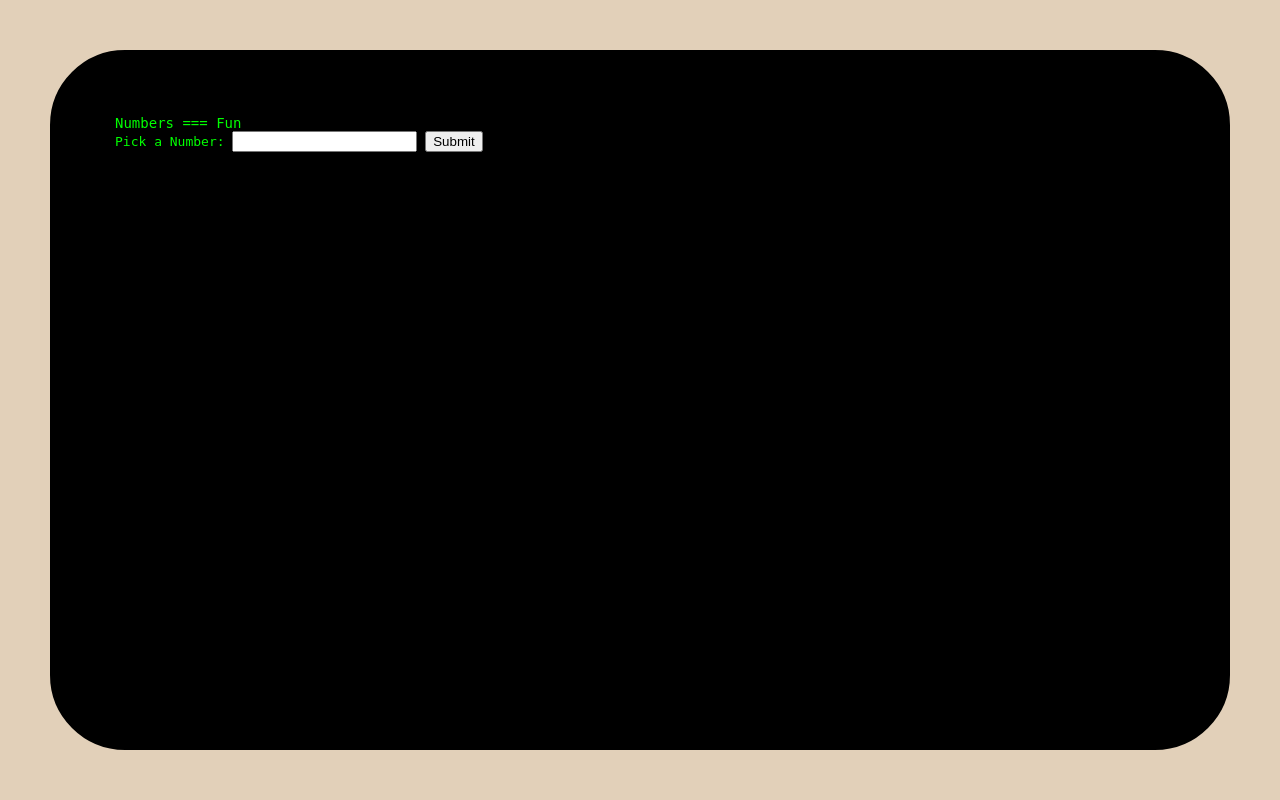
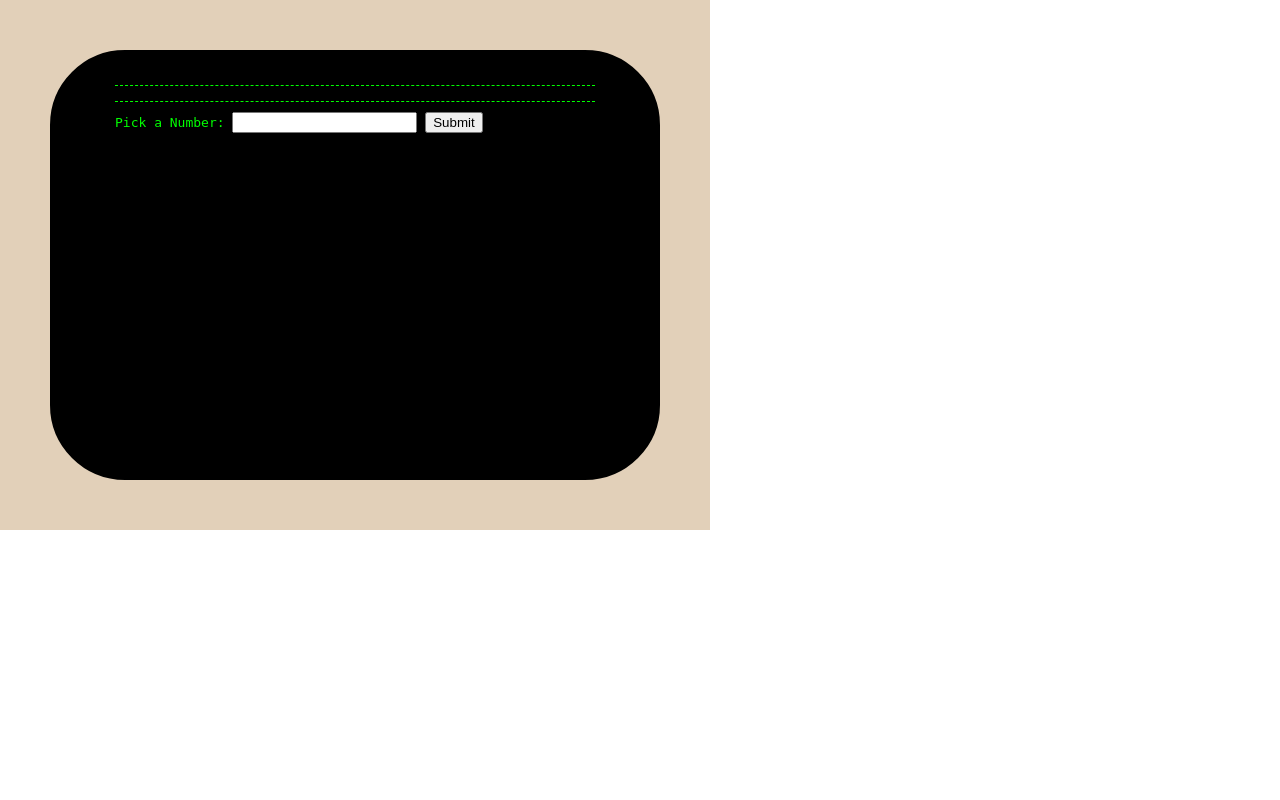
Before and after one commit to mrwishart/JS-Numbers-API-Webapp, a PHP site: page / in a window 1280 px wide. Run offline with PHP 8.4, Linux system fonts and the light colour scheme; some libraries are stand-ins or nearby versions.

Commit message:
Played with CSS

```diff
--- a/public/css/main.css
+++ b/public/css/main.css
@@ -1,25 +1,33 @@
 html {
   overflow: hidden;
   position: fixed;
+  background-color: white;
+  max-width: 937px;
+  max-height: 667px;
 }
 
 
 body {
   position: fixed;
   margin: 0px;
-  width: 100%;
-  height: 100%;
+  width: 710px;
+  height: 530px;
   background-color: #e2d0b9;
   border: 0px;
   padding: 0px;
 }
 
-
+#header-view {
+  padding: 0px 0px 15px;
+  border-top: 1px dashed;
+}
 
 #header-view h1 {
-  margin: 0px;
-  font-size: 14px;
+  text-align: center;
+  margin: 0px 0px 5px;
+  font-size: 100%;
   font-weight: normal;
+
 }
 
 .monitor-container {
@@ -27,13 +35,34 @@ body {
   border: 25px solid black;
   position: relative;
   margin: 50px;
-  padding: 40px;
+  padding: 10px 40px;
   background-color: black;
   color: lime;
   font-family: monospace;
+  overflow: hidden;
 }
 
-.monitor-container, .cover {
+.monitor-container {
   width: calc(100% - 230px);
-  height: calc(100% - 230px);
+  height: calc(100% - 170px);
 }
+
+#output-view {
+  overflow: hidden;
+  height: inherit;
+}
+
+#output-view p {
+margin: 0px;
+border-bottom: 0px;
+border-top: 1px;
+border-left: 0px;
+border-right: 0px;
+border-style: dashed;
+padding: 1em;
+}
+
+#select-view {
+  padding: 10px 0px;
+  border-top: 1px dashed;
+}
--- a/public/index.html
+++ b/public/index.html
@@ -9,8 +9,7 @@
 <body>
   <div class="monitor-container">
     <div id="system-view"></div>
-    <header id="header-view">
-      <h1>Numbers === Fun</h1></header>
+    <header id="header-view"></header>
     <nav id="select-view">
     <form id="select-form">
       Pick a Number: <input type="number" id="select-input"min=0>
```
Also changed, not shown: src/app.js (+8 -3 lines), src/db/header_text.js (added, +9 -0 lines), src/helpers/whitespace.js (added, +10 -0 lines), src/views/header_view.js (+17 -0 lines), src/views/output_view.js (+6 -1 lines).
